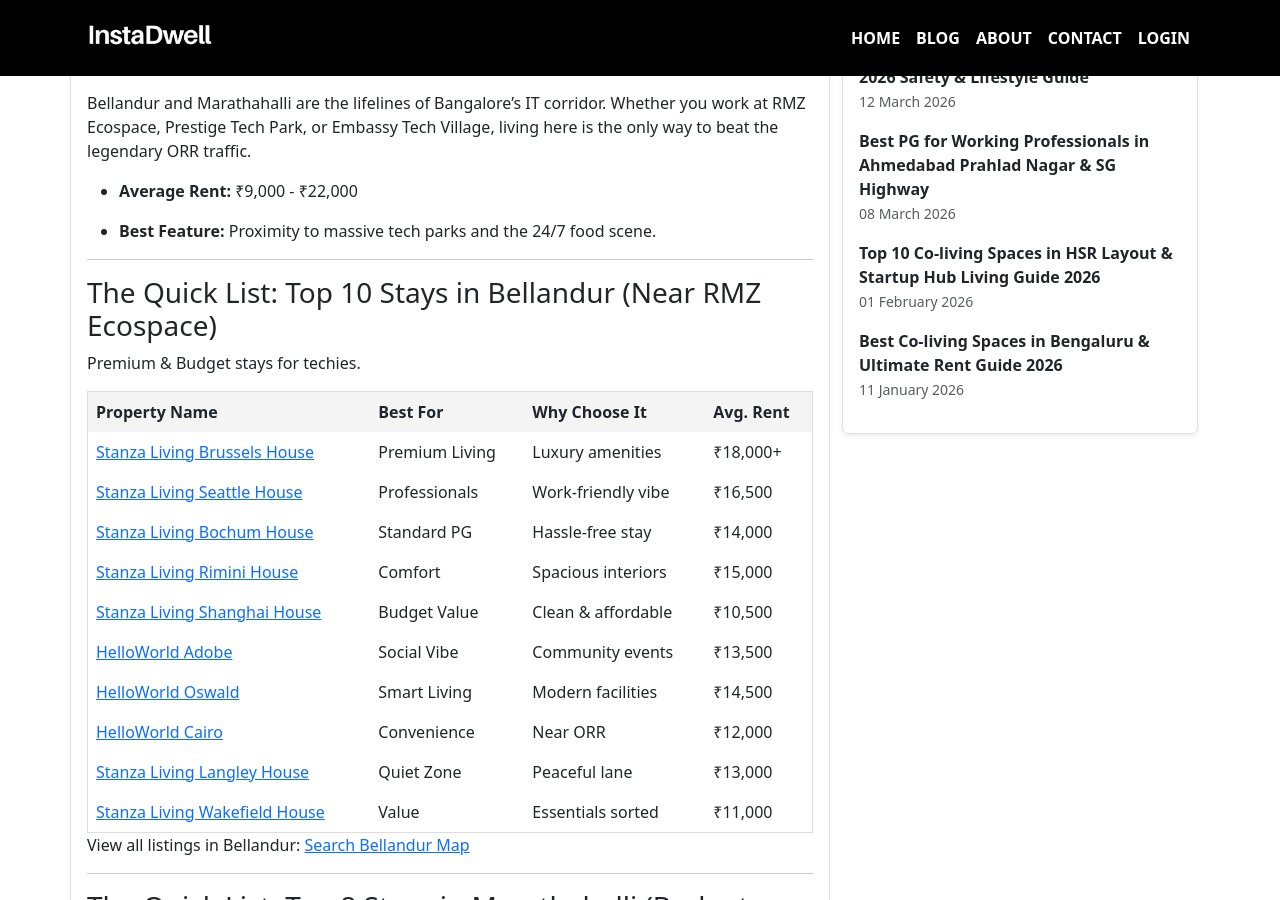
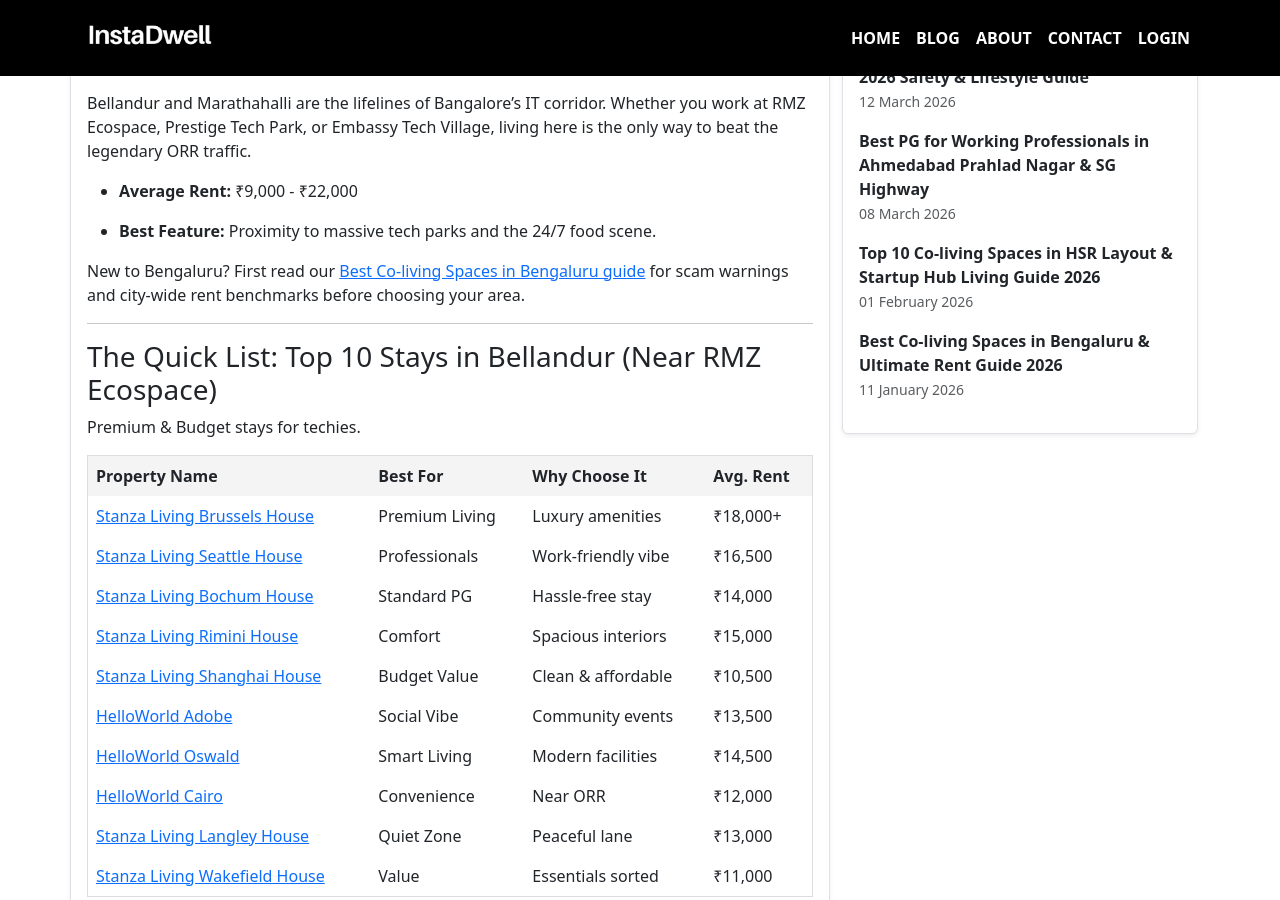
Before and after one commit to instadw/instadwell-blog, a Jekyll site: the page built from _posts/2026-2-04-top-10-co-living-spaces-in-bellandur-and-marathahalli-and-the-techies-guide-to-orr-2026.md, in a window 1280 px wide and 900 px high, scrolled down 608 px. Built offline with Jekyll 4.4.1, drawn with Linux system fonts in a browser that asks for light colours; some of the changed text lies outside the part shown.

Commit message:
Update 2026-2-04-top-10-co-living-spaces-in-bellandur-and-marathahalli-and-the-techies-guide-to-orr-2026.md

```diff
--- a/_posts/2026-2-04-top-10-co-living-spaces-in-bellandur-and-marathahalli-and-the-techies-guide-to-orr-2026.md
+++ b/_posts/2026-2-04-top-10-co-living-spaces-in-bellandur-and-marathahalli-and-the-techies-guide-to-orr-2026.md
@@ -24,6 +24,8 @@
 -   **Average Rent:** ₹9,000 - ₹22,000
 
 -   **Best Feature:** Proximity to massive tech parks and the 24/7 food scene.
+
+New to Bengaluru? First read our [Best Co-living Spaces in Bengaluru guide](/blog/best-co-living-spaces-in-bengaluru-and-ultimate-rent-guide-2026) for scam warnings and city-wide rent benchmarks before choosing your area.
 
 
 ----------
@@ -94,6 +96,8 @@
 
 
 The Verdict: If you want to save ₹2,000/month, choose Marathahalli. If you want a slightly quieter life, choose Bellandur.
+
+If your office is closer to ITPL or Whitefield rather than the ORR, see our [Whitefield Metro-Connected Survival Guide](/blog/top-10-co-living-spaces-in-whitefield-and-metro-connected-survival-guide-2026) for east corridor options.
 
 ----------
 
@@ -209,6 +213,8 @@
 
  Green Glen Layout (Bellandur) is generally considered safer and more family-oriented with well-lit streets compared to the denser lanes of Munnekollal.
 
+For a full safety-first overview of female PGs across Bengaluru, see our [Best Co-living Spaces in Bengaluru guide](/blog/best-co-living-spaces-in-bengaluru-and-ultimate-rent-guide-2026).
+
 **Q: Can I skip the traffic on a bike?**
 
 Yes, many locals use the "Yemalur Shortcut" to bypass the main ORR traffic when heading towards Old Airport Road, though it can get tricky during rains.
```
